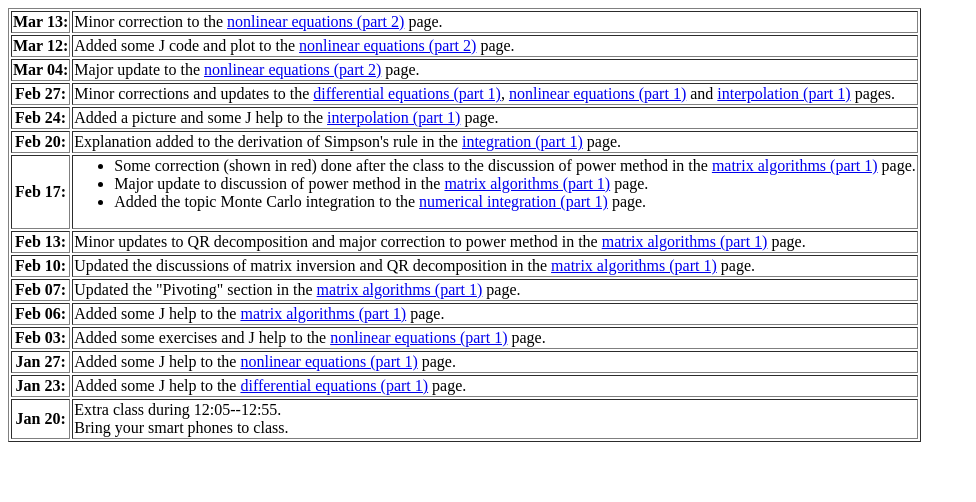
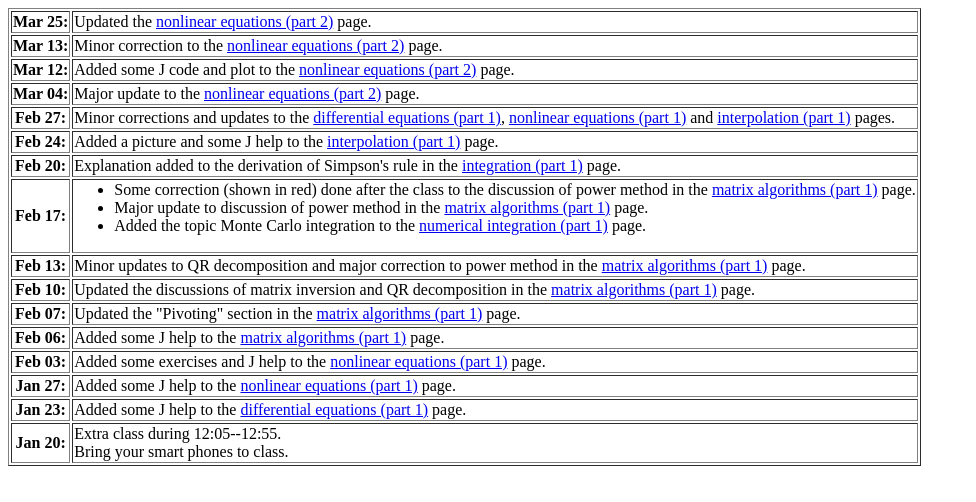
Before and after one commit to chandramaulichak108/arnabc74.github.io, a plain HTML site: page numana/news.html in a window 1280 px wide. Shown: the whole page, without its empty margins (0-976 px from the left). Drawn offline with Linux system fonts and the light colour scheme.

Commit message:
news changed

```diff
--- a/numana/news.html
+++ b/numana/news.html
@@ -1,6 +1,13 @@
 <html>
 <body>
 <table border="1">
+<tr>
+<th>Mar 25:</th><td> Updated
+                     the <a target="naya"
+                     href="nonlin2.html">nonlinear equations
+                     (part 2)</a> page.
+                     </td>
+</tr>
 <tr>
 <th>Mar 13:</th><td> Minor correction to
                      the <a target="naya"
```
